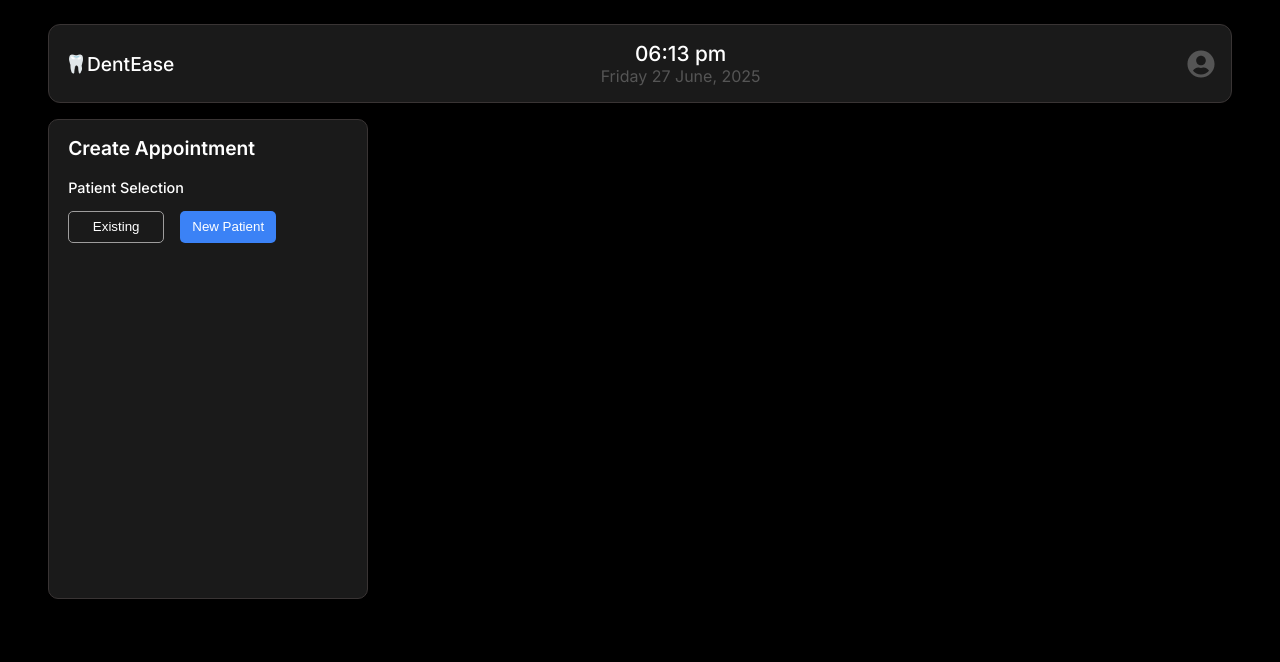
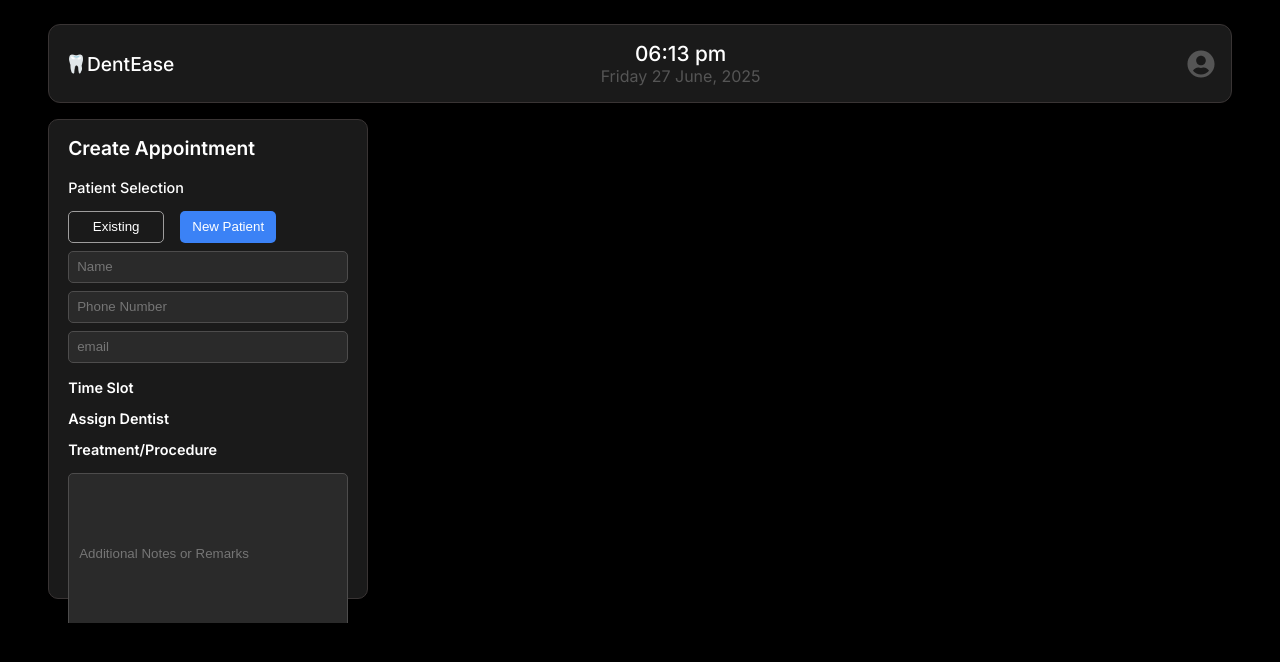
Before and after one commit to typshi-aswin/aetherduo, a React (Vite) app: page /schedules in a window 1280 px wide. Both pictures are taken after a click on the button "New Patient". Shown: the top 662 px of the page. Built offline with nearby package versions, Linux system fonts and the light colour scheme; no server answers.

Commit message:
feat: added newpatient state changes

```diff
--- a/src/pages/Schedule/ui/Appointment/Appointment.jsx
+++ b/src/pages/Schedule/ui/Appointment/Appointment.jsx
@@ -26,6 +26,17 @@ function Appointment() {
                         placeholder="Search patient name"
                         className={styles.searchInput}
                     />
+                    </div>
+            )}
+
+            { !existing && (
+                <div className={styles.inputContainer}>
+                    <input placeholder='Name'/>
+                    <input placeholder='Phone Number' />
+                    <input placeholder='email'/>
+
+                 </div>
+            )}
 
                     <div className={styles.dateContainer}>
                         <p>Time Slot</p>
@@ -44,8 +55,7 @@ function Appointment() {
                         <input className={styles.inputField} type='text' placeholder='Additional Notes or Remarks' />
                      </div>
 
-                </div>
-            )}
+
 
         </div>
     )
--- a/src/pages/Schedule/ui/Appointment/Appointment.module.css
+++ b/src/pages/Schedule/ui/Appointment/Appointment.module.css
@@ -92,3 +92,14 @@
   left: 10px; /* Adjust horizontal position */
   transform-origin: left top;
 }
+
+.inputContainer input {
+    width:17.5rem;
+     background-color: var(--secondary-container-color);
+    border: 1.5px rgb(77, 76, 76) solid;
+    border-radius: 5px;
+    padding: 0 0.5rem;
+    height:2rem;
+    margin-top:0.5rem;
+
+}
```
